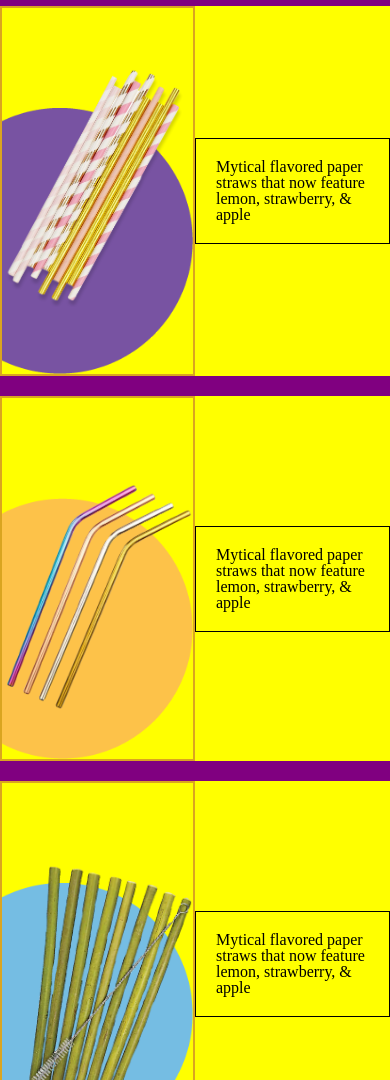
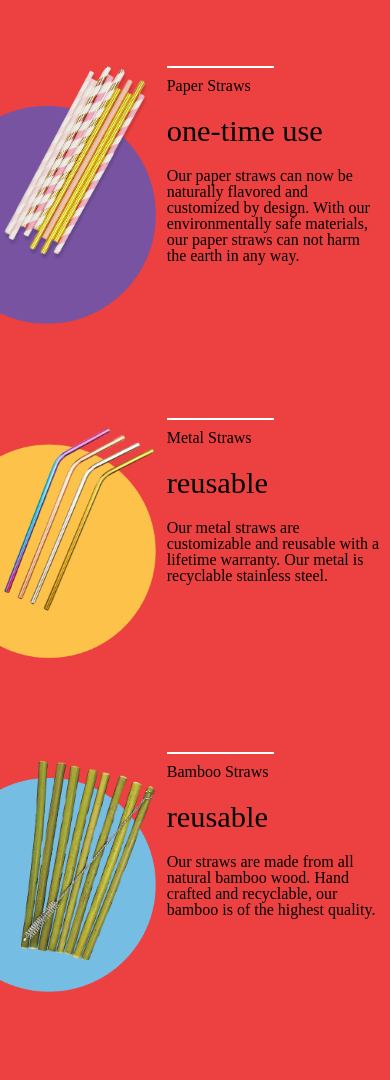
Before and after one commit to creative-function/strawsTemplate, a website: page index.html in a window 390 px wide. Shown: the part 920-2000 px from the top of the page. After the commit the page ends 1912 px from the top, so only its background shows below. Drawn offline with Linux system fonts and the light colour scheme.

Commit message:
homepage setup complete
hero section complete, product section complete. needs tablet, desktop, css styling

```diff
--- a/index.html
+++ b/index.html
@@ -8,10 +8,8 @@
 		<meta name="viewport" content="width=device-width, initial-scale=1">
 		<link href="https://fonts.googleapis.com/css?family=Nunito+Sans:700|Open+Sans:300&display=swap" rel="stylesheet">
 		<link rel="stylesheet" href="dist/css/main.css">
-
 	</head>
 	<body>
-
         <section id="nav-top">
             <h1> sugror</h1>
 
@@ -25,29 +23,21 @@
 
             </nav>
         </section>
-
         <section id="hero">
-
             <div id="hero-wrapper">
                 <div class="hero-title">
                     <h1>STRAW LALA</h1>
                     <p>Reusable,paper, and bamboo straws for all your sipping needs</p>
                 </div>
                 <div class="hero-desc">
-
                     <div class="hero-desc-wrapper">
-
                         <div class="hero-desc-text">
                             <p class="hero-text">Mytical flavored paper straws that now feature lemon, strawberry, & apple</p>
                         </div>
-
                         <div class="hero-desc-img">
                             <img class="hero-img" src="/dist/img/drink1.png">
                         </div>
-
                     </div>
-
-
                 </div>
                 <div id="jump-buttons">
                     <button>REUSABLE</button>
@@ -58,15 +48,10 @@
                         <h2>MENU</h2>
                     </div>
                 </div>
-
             </div>
-
         </section>
-
         <section id="parralax">
-
             <div class="para-wrapper">
-
                 <div class="wrap_product">
 
                     <div class="product_imgs">
@@ -77,26 +62,35 @@
                     </div>
 
                     <div class="product_text">
-                        <p class="text text_straw1">Mytical flavored paper straws that now feature lemon, strawberry, & apple
+                        <p class="text prod_title">
+                            Paper Straws
+                        </p>
+                        <p class="text prod_cta">
+                            one-time use
+                        </p>
+                        <p class="text prod_desc">
+                            Our paper straws can now be naturally flavored and customized by design. With our environmentally safe materials, our paper straws can not harm the earth in any way.
                         </p>
                     </div>
                 </div>
-
                 <div class="wrap_product">
-
                     <div class="product_imgs">
-
                         <div class="prod-img prod-img_2">
                             <img class="straw_2" src="dist/img/metalStraw.png">
                         </div>
                     </div>
-
                     <div class="product_text">
-                        <p class="text text_straw2">Mytical flavored paper straws that now feature lemon, strawberry, & apple
+                        <p class="text prod_title">
+                            Metal Straws
+                        </p>
+                        <p class="text prod_cta">
+                            reusable
+                        </p>
+                        <p class="text prod_desc">
+                            Our metal straws are customizable and reusable with a lifetime warranty. Our metal is recyclable stainless steel.
                         </p>
                     </div>
                 </div>
-
                 <div class="wrap_product">
 
                     <div class="product_imgs">
@@ -105,18 +99,20 @@
                             <img class="straw_3" src="dist/img/bambooStraw.png">
                         </div>
                     </div>
-
                     <div class="product_text">
-                        <p class="text text_straw3">Mytical flavored paper straws that now feature lemon, strawberry, & apple
+                        <p class="text prod_title">
+                            Bamboo Straws
+                        </p>
+                        <p class="text prod_cta">
+                            reusable
+                        </p>
+                        <p class="text prod_desc">
+                            Our straws are made from all natural bamboo wood. Hand crafted and recyclable, our bamboo is of the highest quality.
                         </p>
                     </div>
                 </div>
-
             </div>
-
         </section>
-
 		<script src="dist/js/main.js"></script>
-
 	</body>
 </html>
--- a/src/scss/main.scss
+++ b/src/scss/main.scss
@@ -67,16 +67,13 @@
 	min-height: 100vh;
 	#hero-wrapper{
 		position: absolute;
-		//overflow: hidden;
 		top:0;
 		bottom:0;
 		left:0;
 		right:0;
-		//background-color:rgb(23, 218, 143);
 
 		.hero-title{
 			position: absolute;
-			///z-index: 999;
 			padding:5%;
 			h1{
 				font-size: 2.8em;
@@ -89,7 +86,6 @@
 		.hero-desc{
 			margin-top:5%;
 			width: 100%;
-			//background-color:yellow;
 
 			.hero-desc-wrapper{
 
@@ -106,7 +102,7 @@
 					.hero-text{
 						position: relative;
 						width:164%;
-						left:25%:
+						left:25%;
 						border-top: 2px solid white;
 						padding:2%;
 					}
@@ -163,7 +159,7 @@
 		min-width: 360px;
 		width:100%;
 		height: auto;
-		background-color: purple;
+		//background-color: purple;
 		display: flex;
 		flex-direction: column;
 
@@ -171,12 +167,12 @@
 			display: flex;
 			flex-direction: row;
 			width:100%;
-			background-color: yellow;
+			//background-color: yellow;
 			margin-top:20px;
 
 			.product_imgs{
-				width:50%;
-				border:2px solid goldenrod;
+				width:40%;
+				//border:2px solid goldenrod;
 				position: relative;
 
 				.prod-img{
@@ -217,15 +213,29 @@
 			}
 
 			.product_text{
-				width:50%;
+				width:55%;
 				display: flex;
 				flex-direction: column;
 				justify-content: center;
 
 				.text{
+					width: 100%;
+					margin:5%;
 
-					border:1px solid black;
-					padding:20px;
+				}
+
+				.prod_title{
+					width:50%;
+					padding-top:5%;
+					border-top:2px solid white;
+				}
+
+				.prod_cta{
+					font-size: 1.9em;
+				}
+
+				.prod_desc{
+					//color:white;
 				}
 
 
```
Also changed, not shown: dist/css/main.css, 1 other file.
